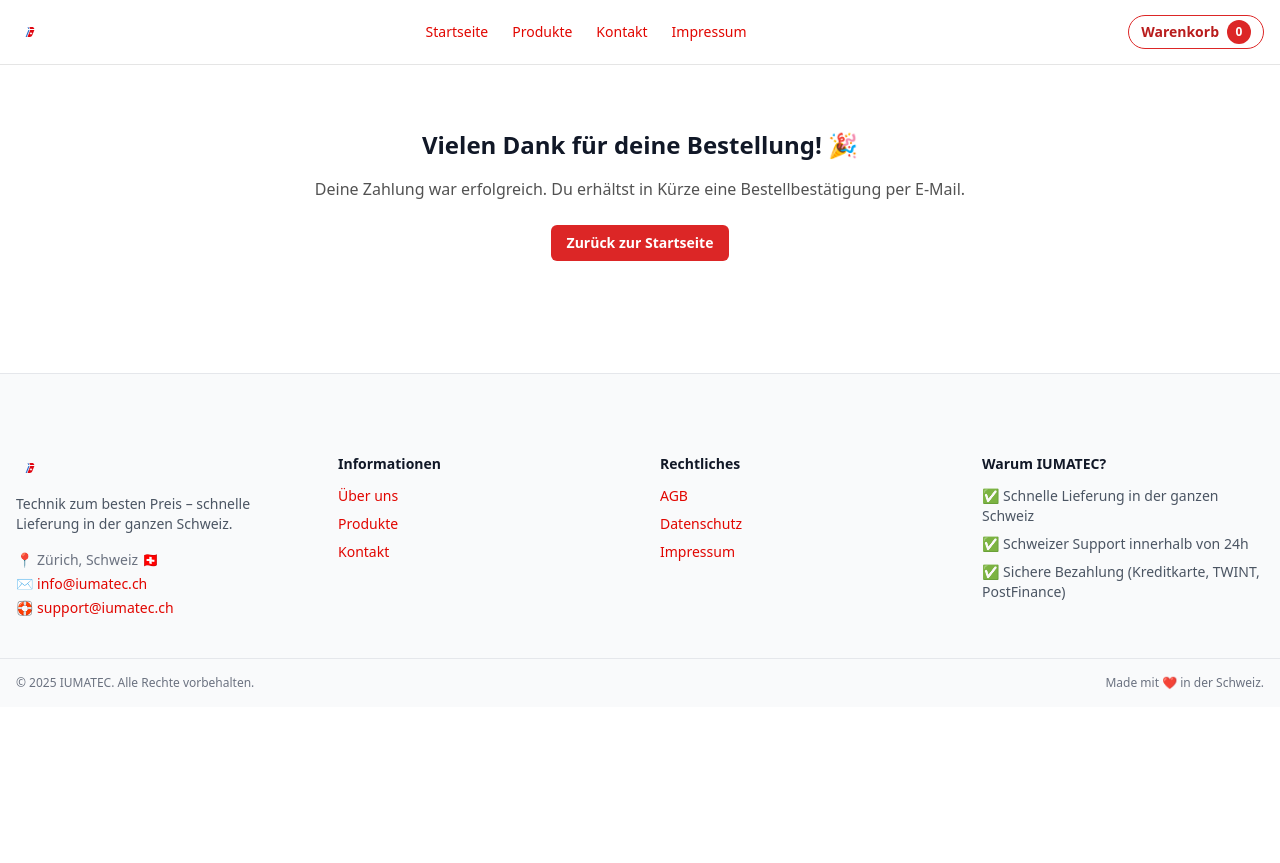
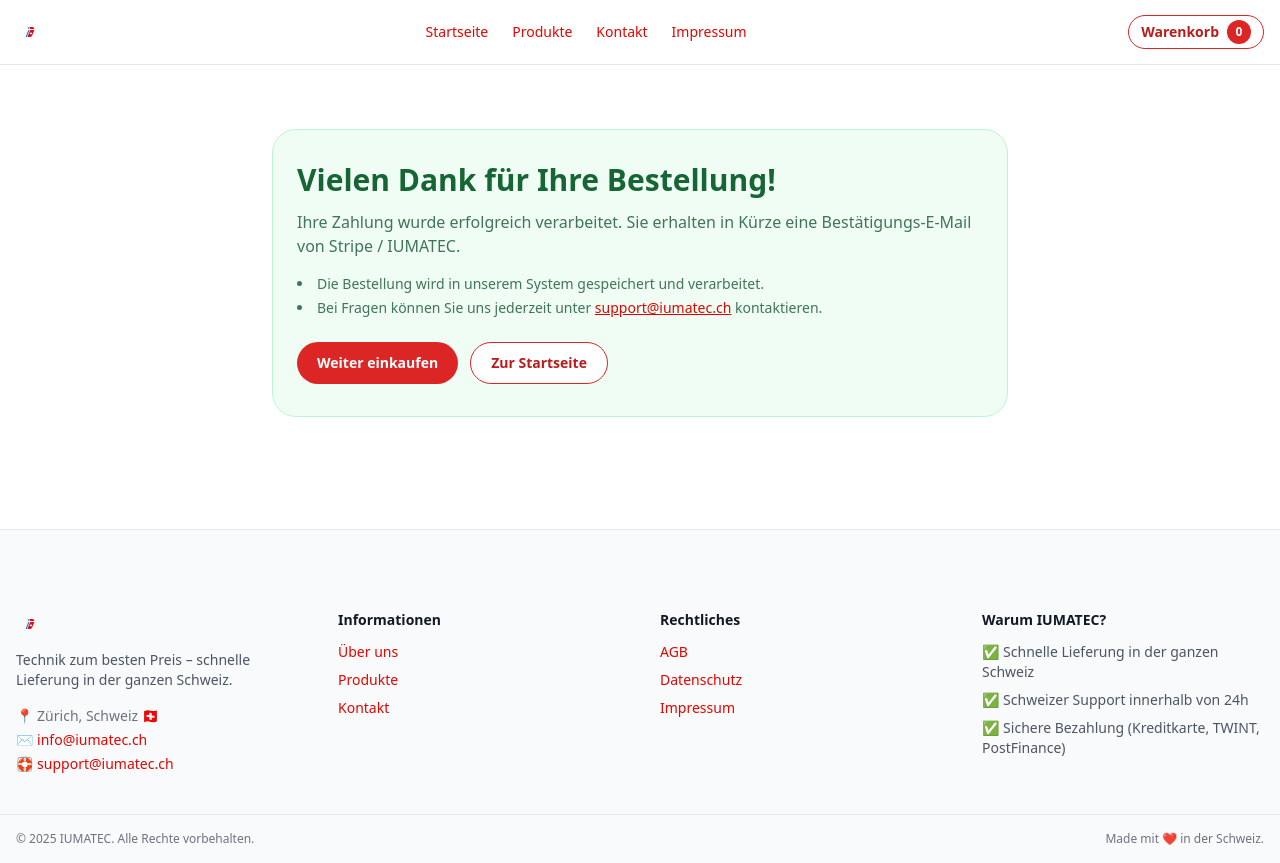
Before and after one commit to celsoneves32/iumatec-site, a Next.js app: page /checkout/success in a window 1280 px wide. Before the commit the page ends 800 px from the top, so only its background shows below. Built offline with nearby package versions, Linux system fonts and the light colour scheme.

Commit message:
Update page.tsx

```diff
--- a/app/checkout/success/page.tsx
+++ b/app/checkout/success/page.tsx
@@ -1,20 +1,53 @@
 import Link from "next/link";
+
+export const metadata = {
+  title: "Bestellung erfolgreich | IUMATEC",
+  description: "Vielen Dank für Ihre Bestellung bei IUMATEC.",
+};
 
 export default function CheckoutSuccessPage() {
   return (
-    <main className="max-w-3xl mx-auto px-4 py-16 text-center">
-      <h1 className="text-2xl font-semibold mb-4">
-        Vielen Dank für deine Bestellung! 🎉
+    <main className="max-w-3xl mx-auto px-4 py-16">
+      <div className="rounded-3xl border border-green-200 bg-green-50 px-6 py-8">
+        <h1 className="text-2xl md:text-3xl font-bold text-green-800">
+          Vielen Dank für Ihre Bestellung!
         </h1>
-      <p className="mb-6 text-neutral-600">
-        Deine Zahlung war erfolgreich. Du erhältst in Kürze eine Bestellbestätigung per E-Mail.
+        <p className="mt-3 text-sm md:text-base text-green-900/80">
+          Ihre Zahlung wurde erfolgreich verarbeitet. Sie erhalten in Kürze eine
+          Bestätigungs-E-Mail von Stripe / IUMATEC.
         </p>
+
+        <ul className="mt-4 text-sm text-green-900/80 list-disc list-inside space-y-1">
+          <li>
+            Die Bestellung wird in unserem System gespeichert und verarbeitet.
+          </li>
+          <li>
+            Bei Fragen können Sie uns jederzeit unter{" "}
+            <a
+              href="mailto:support@iumatec.ch"
+              className="underline font-medium"
+            >
+              support@iumatec.ch
+            </a>{" "}
+            kontaktieren.
+          </li>
+        </ul>
+
+        <div className="mt-6 flex flex-wrap gap-3">
+          <Link
+            href="/produkte"
+            className="inline-flex items-center rounded-full bg-red-600 px-5 py-2.5 text-sm font-semibold text-white hover:bg-red-700"
+          >
+            Weiter einkaufen
+          </Link>
           <Link
             href="/"
-        className="inline-flex items-center px-4 py-2 rounded-md bg-red-600 text-white text-sm font-semibold hover:bg-red-700"
+            className="inline-flex items-center rounded-full border border-red-600 px-5 py-2.5 text-sm font-semibold text-red-700 bg-white hover:bg-red-50"
           >
-        Zurück zur Startseite
+            Zur Startseite
           </Link>
+        </div>
+      </div>
     </main>
   );
 }
```
Lines whose indentation alone changed are shown as unchanged.
